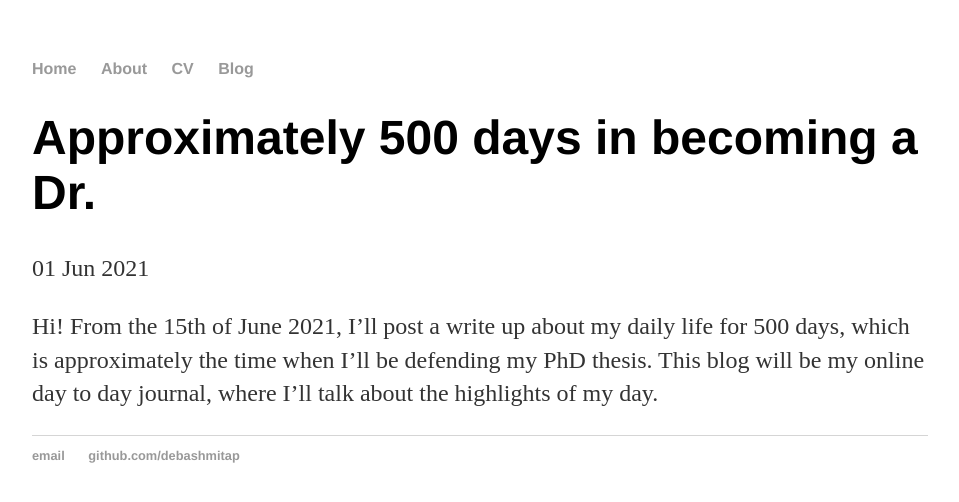
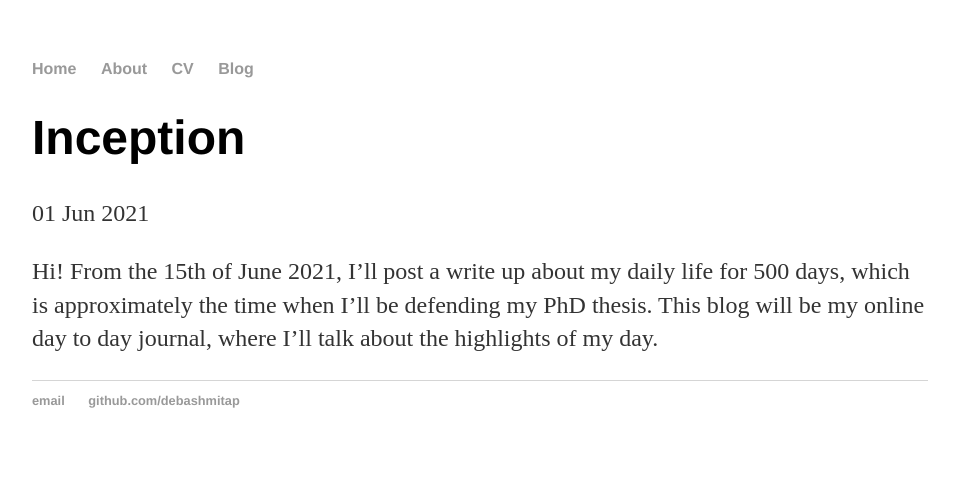
Before and after one commit to debashmitap/debashmitap.github.io, a Jekyll site: the page built from _posts/2021-06-01-First-Post.md, in a window 1280 px wide. Shown: the top 502 px of the page, without its empty margins (160-1119 px from the left). Built offline with Jekyll 4.4.1, drawn with Linux system fonts in a browser that asks for light colours.

Commit message:
Update 2021-06-01-First-Post.md

```diff
--- a/_posts/2021-06-01-First-Post.md
+++ b/_posts/2021-06-01-First-Post.md
@@ -1,6 +1,6 @@
 ---
 layout: post
-title: "Approximately 500 days in becoming a Dr."
+title: "Inception"
 date: 2021-06-01
 ---
 
```
